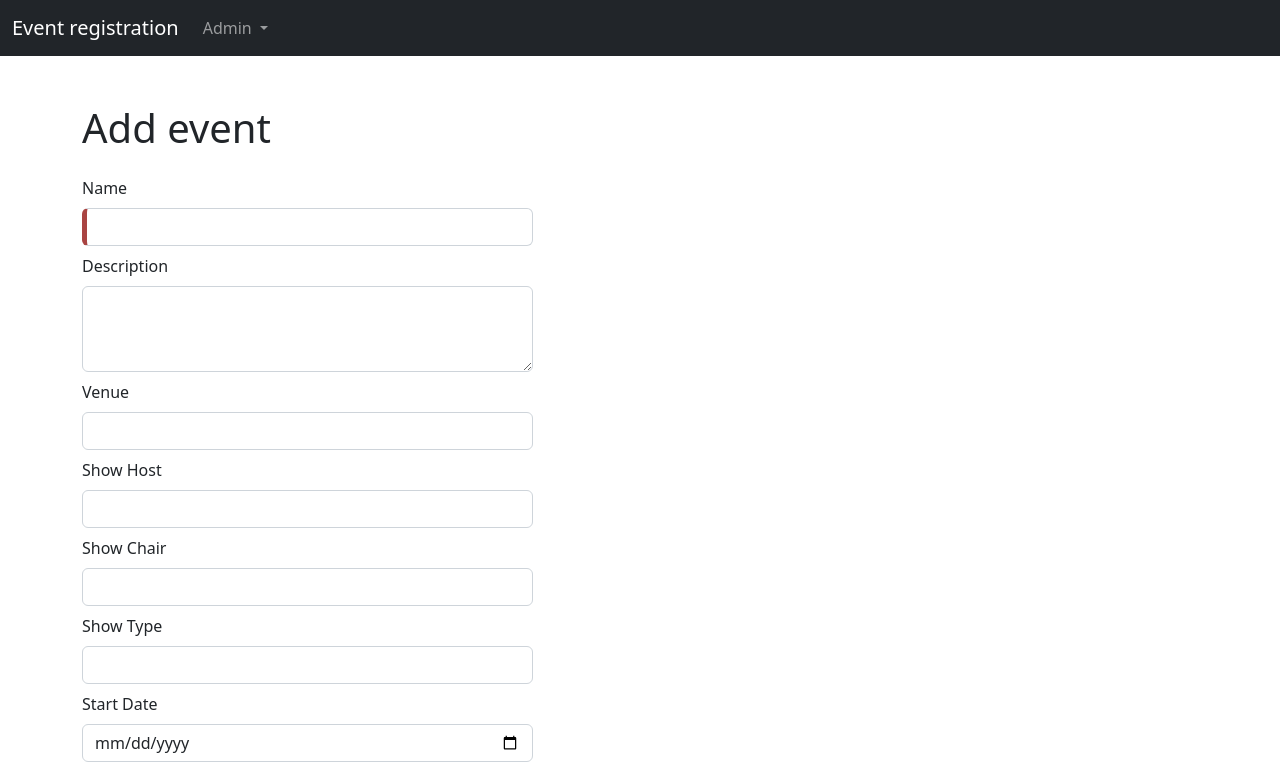
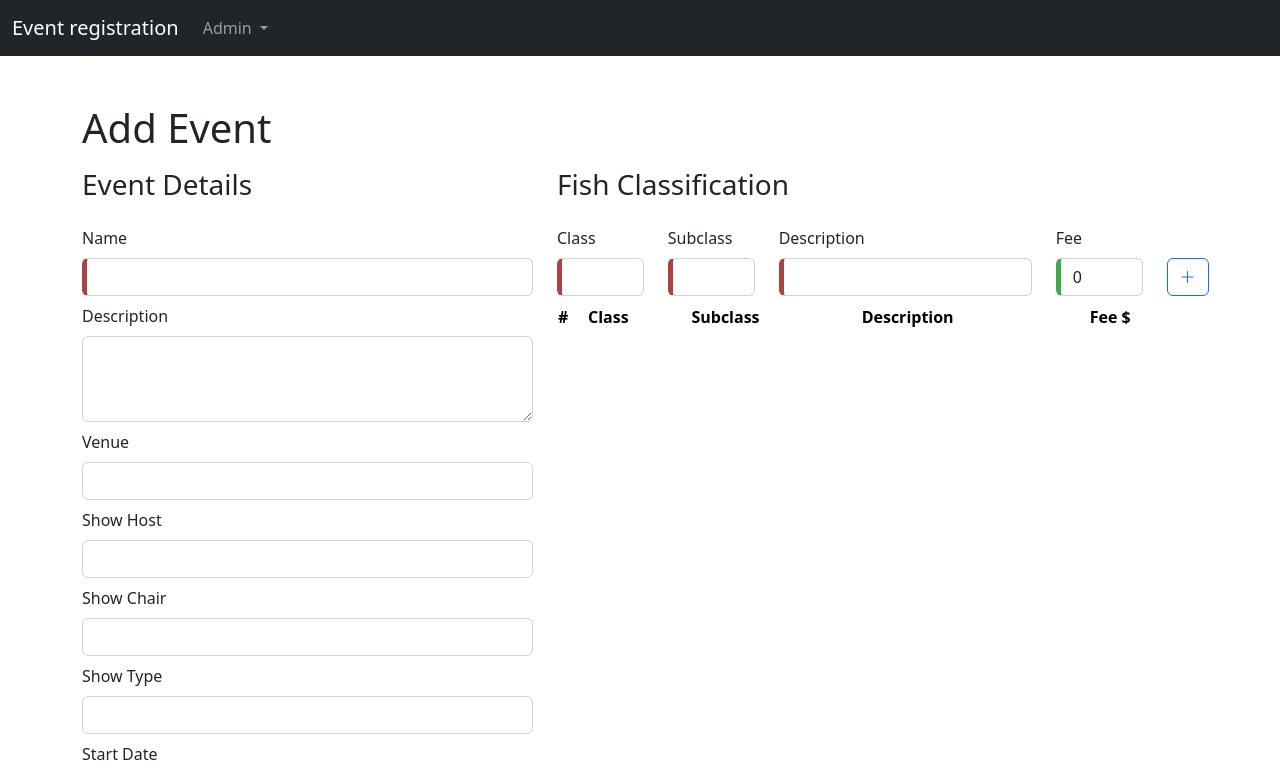
Before and after one commit to danielwongsh/frontend.ui, an Angular app: page /maintain-events/add in a window 1280 px wide. Shown: the top 772 px of the page. Built offline with nearby package versions, Linux system fonts and the light colour scheme.

Commit message:
Add event fish classification

```diff
--- a/src/app/components/Events/add-events/add-events.component.html
+++ b/src/app/components/Events/add-events/add-events.component.html
@@ -1,11 +1,18 @@
 <div class="container my-5">
     <div class="row align-items-center">
         <div>
-            <h1 class="mb-3">Add event</h1>
+            <h1 class="mb-3">Add Event</h1>
         </div>
     </div>
     <div class="row">
-        <div class="col-5">
+        <div class="col-sm-5" >
+            <div class="row align-items-center">
+                <div>
+                    <h3 class="mb-3">Event Details</h3>
+                </div>
+            </div>
+            <div class="row">
+                <div class="col">
                     <form #form="ngForm">
                         <div class="mt-2">
                             <label for="name" class="form-label">Name</label>
@@ -60,8 +67,61 @@
                         </div>
                     </form>
                 </div>
-        <div class="col-7">
-
+            </div>
+        </div>
+        <div class="col-sm-7">
+            <div class="row align-items-center">
+                <div>
+                    <h3 class="mb-3">Fish Classification</h3>
+                </div>
+            </div>
+            <div class="row mt-2">
+                <div class="col-2">
+                    <label for="classification" class="form-label">Class</label>
+                    <input type="text" id="classification" name="classification" class="form-control" [(ngModel)]="fish_classification.fish_class" required/>
+                </div>
+                <div class="col-2">
+                    <label for="subclass" class="form-label">Subclass</label>
+                    <input type="text" id="subclass" name="subclass" class="form-control" [(ngModel)]="fish_classification.fish_subclass" required/>
+                </div>
+                <div class="col-5">
+                    <label for="description" class="form-label">Description</label>
+                    <input type="text" id="description" name="description" [(ngModel)]="fish_classification.description" class="form-control" required/>
+                </div>
+                <div class="col-2">
+                    <label for="fee" class="form-label">Fee</label>
+                    <input type="number" id="fee" name="fee" class="form-control" min="0.00" [(ngModel)]="fish_classification.fee" required/>
+                </div>
+                <div class="col-1 align-self-end">
+                    <a class="btn btn-outline-primary" (click)="addClassification()" ><i class="bi bi-plus-lg"></i></a>
+                </div>
+            </div>
+            <div class="row mt-2">
+                <div class="col">
+                    <table class="table table-hover">
+                        <thead class="table-light">
+                            <th>#</th>
+                            <th>Class</th>
+                            <th>Subclass</th>
+                            <th>Description</th>
+                            <th>Fee $</th>
+                            <th></th>
+                        </thead>
+                        <tbody>
+                            <tr *ngFor="let r of event.fish_classifications; let i = index">
+                                <th>{{ i + 1 }}</th>
+                                <td>{{ r.fish_class }}</td>
+                                <td>{{ r.fish_subclass }}</td>
+                                <td>{{ r.description }}</td>
+                                <td>{{ r.fee | number: '1.2-2' }}</td>
+                                <td>
+                                    <a class="btn btn-danger" (click)="deleteClassification(i)"><i class="bi bi-x"></i></a>
+                                </td>
+                            </tr>
+                        </tbody>
+                    </table>
                 </div>
             </div>
         </div>
+    </div>
+</div>
--- a/src/app/components/Events/add-events/add-events.component.ts
+++ b/src/app/components/Events/add-events/add-events.component.ts
@@ -25,6 +25,14 @@ export class AddEventsComponent implements OnInit {
     show_judge_apprentices: '',
     fish_classifications: []
   };
+
+  fish_classification = {
+    fish_class: "",
+    fish_subclass: "",
+    description: "",
+    fee: 0
+  }
+
   constructor(private eventsService: EventsService, private router: Router) { }
 
   ngOnInit(): void {
@@ -41,4 +49,30 @@ export class AddEventsComponent implements OnInit {
       }
     })
   }
+
+  addClassification() {
+    if (!this.fish_classification.fish_class || !this.fish_classification.fish_subclass || !this.fish_classification.description || this.fish_classification.fee == 0){
+      return;
+    }
+
+    let found = this.event.fish_classifications.find((s) => s.fish_class.includes(this.fish_classification.fish_class) && s.fish_subclass.includes(this.fish_classification.fish_subclass));
+    if (found) {
+      found.fish_class = this.fish_classification.fish_class;
+      found.fish_subclass = this.fish_classification.fish_subclass;
+      found.description = this.fish_classification.description;
+      found.fee = this.fish_classification.fee;
+    } else {
+      let fish_classification_toadd = {
+        fish_class: this.fish_classification.fish_class,
+        fish_subclass: this.fish_classification.fish_subclass,
+        description: this.fish_classification.description,
+        fee: this.fish_classification.fee
+      };
+      this.event.fish_classifications.push(fish_classification_toadd);
+    }
+  }
+
+  deleteClassification(i: number) {
+    this.event.fish_classifications.splice(i, 1);
+  }
 }
```
Lines whose indentation alone changed are shown as unchanged.
